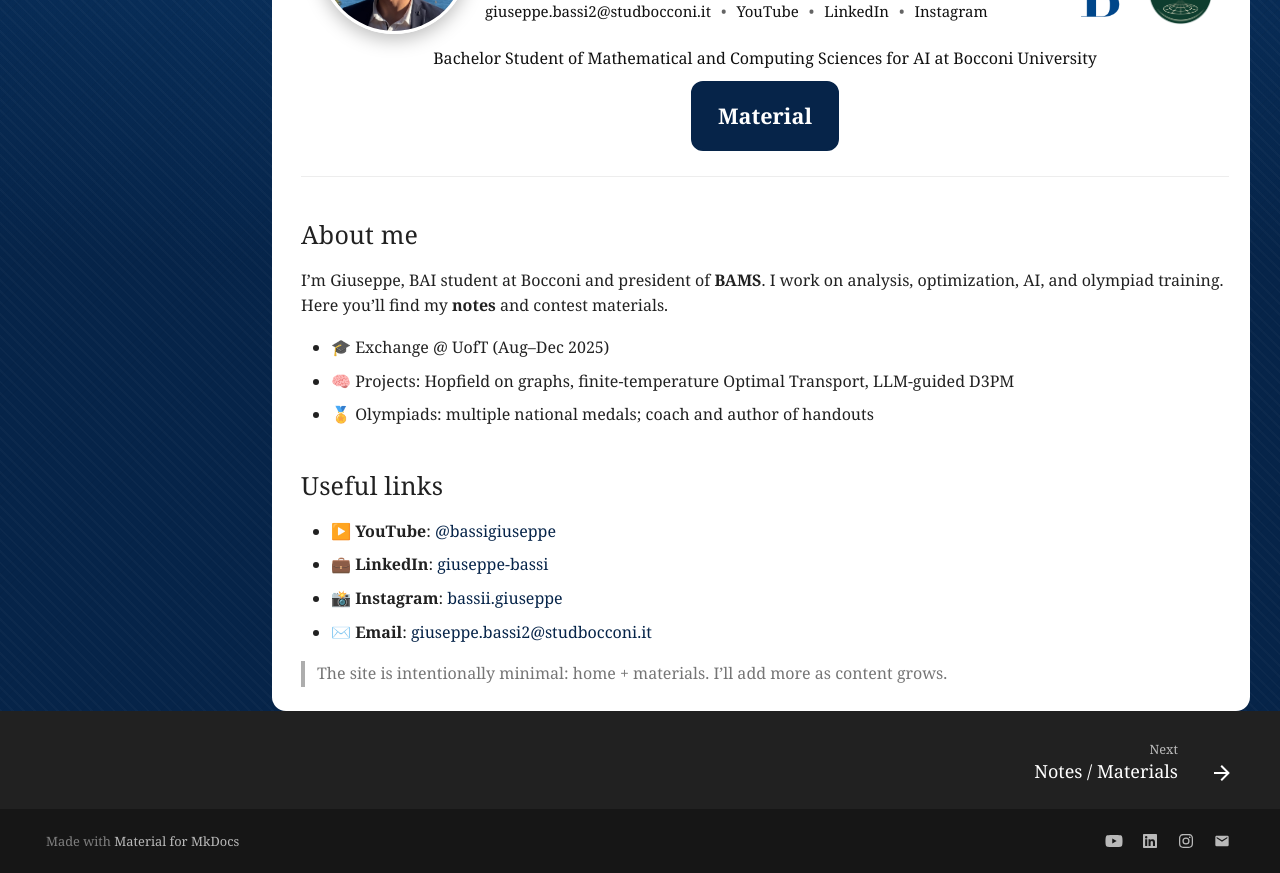
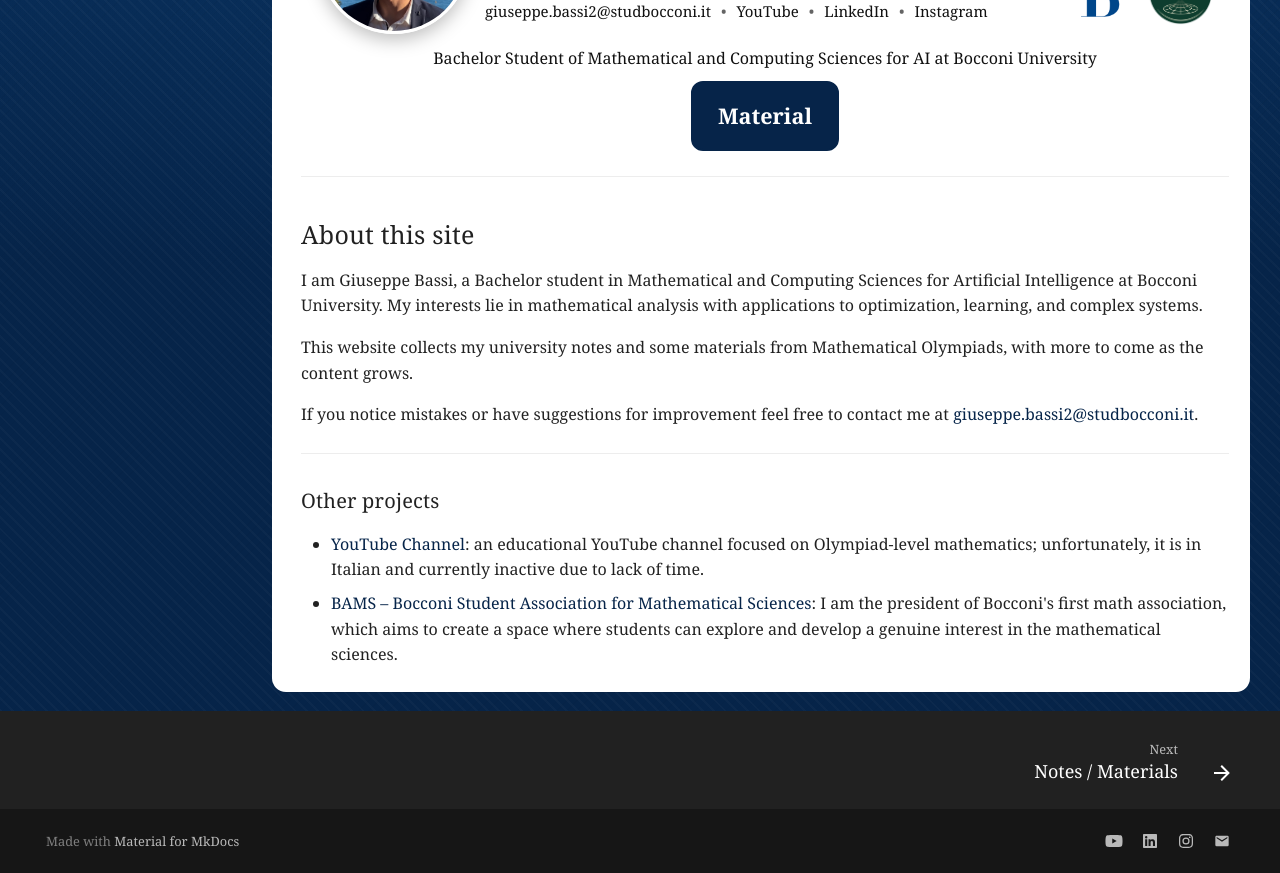
Before and after one commit to GiuseppeBassi/GiuseppeBassi.github.io, an MkDocs documentation site: the page built from docs/index.md, in a window 1280 px wide and 1378 px high, cut to the strip 505-1378 px from the top of the window. Built offline with MkDocs 1.6.1 and Material for MkDocs 9.7.7, drawn with Linux system fonts in a browser that asks for light colours; some of the changed text lies outside the part shown.

Commit message:
Update index.md

```diff
--- a/docs/index.md
+++ b/docs/index.md
@@ -39,19 +39,20 @@
 <p class="top-cta">
   <a class="md-button md-button--primary md-button--xl" href="notes/">Material</a>
 </p>
+
 ---
 
-## About me
-I’m Giuseppe, BAI student at Bocconi and president of **BAMS**. I work on analysis, optimization, AI, and olympiad training. Here you’ll find my **notes** and contest materials.
+## About this site
 
-- 🎓 Exchange @ UofT (Aug–Dec 2025)
-- 🧠 Projects: Hopfield on graphs, finite-temperature Optimal Transport, LLM-guided D3PM
-- 🏅 Olympiads: multiple national medals; coach and author of handouts
+I am Giuseppe Bassi, a Bachelor student in Mathematical and Computing Sciences for Artificial Intelligence at Bocconi University. My interests lie in mathematical analysis with applications to optimization, learning, and complex systems.
 
-## Useful links
-- ▶️ **YouTube**: [@bassigiuseppe](https://www.youtube.com/@bassigiuseppe)
-- 💼 **LinkedIn**: [giuseppe-bassi](https://www.linkedin.com/in/giuseppe-bassi/)
-- 📸 **Instagram**: [bassii.giuseppe](https://www.instagram.com/bassii.giuseppe/)
-- ✉️ **Email**: [giuseppe.bassi2@studbocconi.it](mailto:giuseppe.bassi2@studbocconi.it)
+This website collects my university notes and some materials from Mathematical Olympiads, with more to come as the content grows.
 
-> The site is intentionally minimal: home + materials. I’ll add more as content grows.
+If you notice mistakes or have suggestions for improvement feel free to contact me at [giuseppe.bassi2@studbocconi.it](mailto:giuseppe.bassi2@studbocconi.it).
+
+---
+
+### Other projects
+
+- [YouTube Channel](https://www.youtube.com/@bassigiuseppe): an educational YouTube channel focused on Olympiad-level mathematics; unfortunately, it is in Italian and currently inactive due to lack of time.
+- [BAMS – Bocconi Student Association for Mathematical Sciences](https://mathematicalsciencesbocconi.org/): I am the president of Bocconi's first math association, which aims to create a space where students can explore and develop a genuine interest in the mathematical sciences.
```
